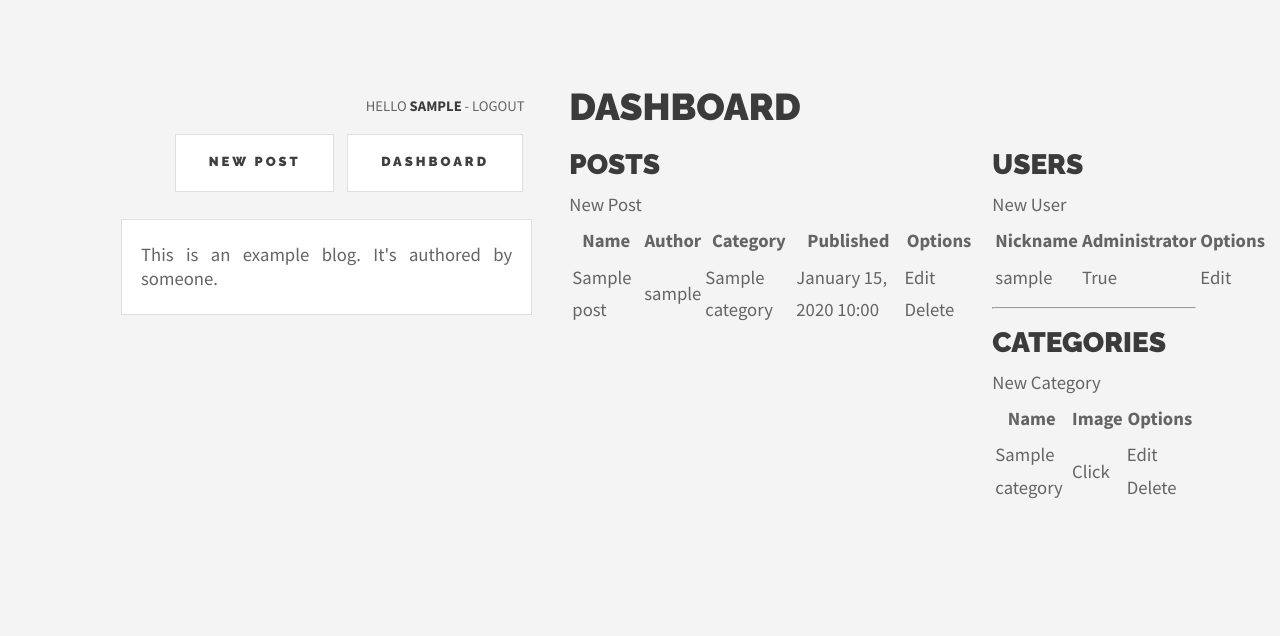
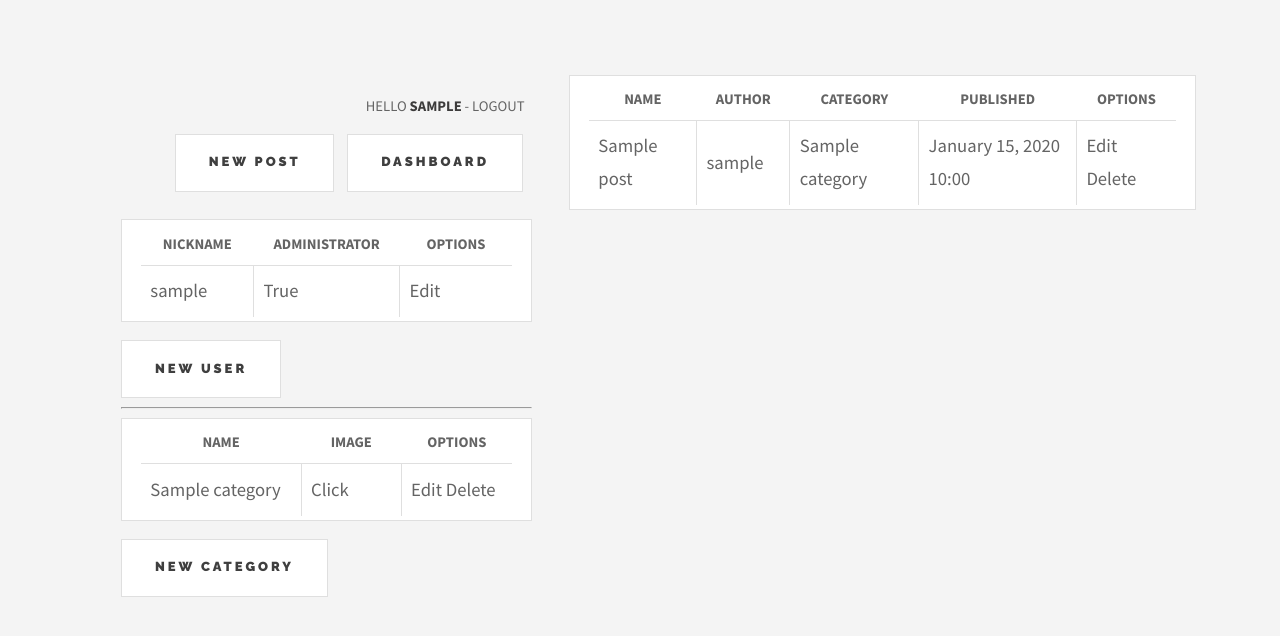
Before and after one commit to embik/bloks, a Flask app: page /admin/dashboard in a window 1280 px wide. Shown: the part 65-701 px from the top of the page. Run offline with Flask 2, Linux system fonts and the light colour scheme; a user stored in the database is signed in; tables that the repository leaves empty hold one stand-in row (values such as "Sample post"); parts of the project's set-up code (start-up, migrations or seed data) failed here and were passed over.

Commit message:
Beautify the blog dashboard templates

```diff
--- a/blog/admin_views.py
+++ b/blog/admin_views.py
@@ -18,7 +18,7 @@ def admin_dashboard(id=1):
     users = User.query.all()
     categories = Category.query.all()
     return render_theme_template('admin/dashboard.html.j2', posts=posts, users=users,
-                                 categories=categories, title='Dashboard')
+                                 categories=categories, title='Dashboard', no_description=True)
 
 
 @app.route('/admin/users/new', methods=['POST', 'GET'])
--- a/blog/templates/default/admin/dashboard.html.j2
+++ b/blog/templates/default/admin/dashboard.html.j2
@@ -5,12 +5,9 @@
 {% endblock %}
 
 {% block content %}
-    <h1>Dashboard</h1>
-    <div style="width: 65%; display: inline-block;">
-        <h2>Posts</h2>
+    <div class="box">
         {% if posts %}
-            <a href="{{ url_for('new_post') }}">New Post</a>
-            <table>
+            <table class="table">
                 <thead>
                     <tr>
                         <th>Name</th>
@@ -49,12 +46,12 @@
             <p>No posts found! <a href="{{ url_for('new_post') }}">Write your first post!</a></p>
         {% endif %}
     </div>
-    <div style="width: 32.5%; display: inline-block; float: right;">
+{% endblock %}
+{% block sidebar %}
     <div>
-            <h2>Users</h2>
-            {% if g.user.is_admin %}<a href="{{ url_for('new_user') }}">New User</a>{% endif %}
         {% if users %}
-                <table>
+            <div class="box">
+                <table class="table">
                     <thead>
                         <tr>
                             <th>Nickname</th>
@@ -79,14 +76,17 @@
                     {% endfor %}
                     </tbody>
                 </table>
+            </div>
         {% endif %}
+        {% if g.user.is_admin %}
+            <a href="{{ url_for('new_user') }}" class="button">New User</a>
+        {% endif %}
+        <hr>
     </div>
-        <hr>
     <div>
-            <h2>Categories</h2>
-            {% if g.user.is_admin %}<a href="{{ url_for('new_category') }}">New Category</a>{% endif %}
         {% if categories %}
-                <table>
+            <div class="box">
+                <table class="table">
                     <thead>
                         <tr>
                             <th>Name</th>
@@ -109,8 +109,10 @@
                     {% endfor %}
                     </tbody>
                 </table>
+            </div>
+        {% endif %}
+        {% if g.user.is_admin %}
+            <a href="{{ url_for('new_category') }}" class="button">New Category</a>
         {% endif %}
     </div>
-    </div>
-
 {% endblock %}
--- a/blog/templates/default/base.html.j2
+++ b/blog/templates/default/base.html.j2
@@ -35,9 +35,11 @@
                         <li><a href="{{ url_for('admin_dashboard' )}}" class="button">Dashboard</a></li>
                     </ul>
                 {% endif %}
+                {% if not no_description %}
                     <div class="box justify">
                         {{ render_markdown(config['BLOG_DESCRIPTION']) }}
                     </div>
+                {% endif %}
                 {% block sidebar %}{% endblock %}
             </aside>
         </div>
--- a/static/blog.css
+++ b/static/blog.css
@@ -47,6 +47,11 @@ small, .small {
     letter-spacing: 1px;
 }
 
+hr {
+    color: rgba(0, 0, 0, 0.05);
+    background: rgba(0, 0, 0, 0.05);
+}
+
 .center { text-align: center; }
 .justify { text-align: justify; }
 
@@ -60,6 +65,28 @@ small, .small {
     padding: 0.2em 1em;
     margin-bottom: 1em;
 }
+
+.table {
+    width: 100%;
+    border-collapse: collapse;
+}
+
+.table thead tr th {
+    padding: 0.5em;
+    text-transform: uppercase;
+    font-size: 11pt;
+    border-bottom: 1px solid rgba(0, 0, 0, 0.125);
+}
+
+.table tr td {
+    padding: 0.5em;
+    border-right: 1px solid rgba(0, 0, 0, 0.125);
+    border-bottom: 1px solid rgba(0, 0, 0, 0.125);
+    min-width: 5em;
+}
+
+.table tr td:last-child { border-right: 0; }
+.table tr:last-child td { border-bottom: 0; }
 
 #header {
     display: flex;
@@ -322,6 +349,15 @@ button:hover, .button:hover {
     color: rgba(0, 0, 0, 0.75);
 }
 
+textarea {
+    border: 0;
+    resize: none;
+    width: 100%;
+    font: inherit;
+    border-bottom: 1px solid rgba(0, 0, 0, 0.125);
+    padding: 0.5em;
+}
+
 #notifications {
     position: fixed;
     list-style: none;
```
Also changed, not shown: blog/templates/default/admin/category.html.j2 (+5 -3 lines), blog/templates/default/admin/delete.html.j2 (+5 -3 lines), blog/templates/default/admin/post.html.j2 (+10 -8 lines), blog/templates/default/admin/user.html.j2 (+5 -3 lines). Lines whose indentation alone changed are shown as unchanged.
